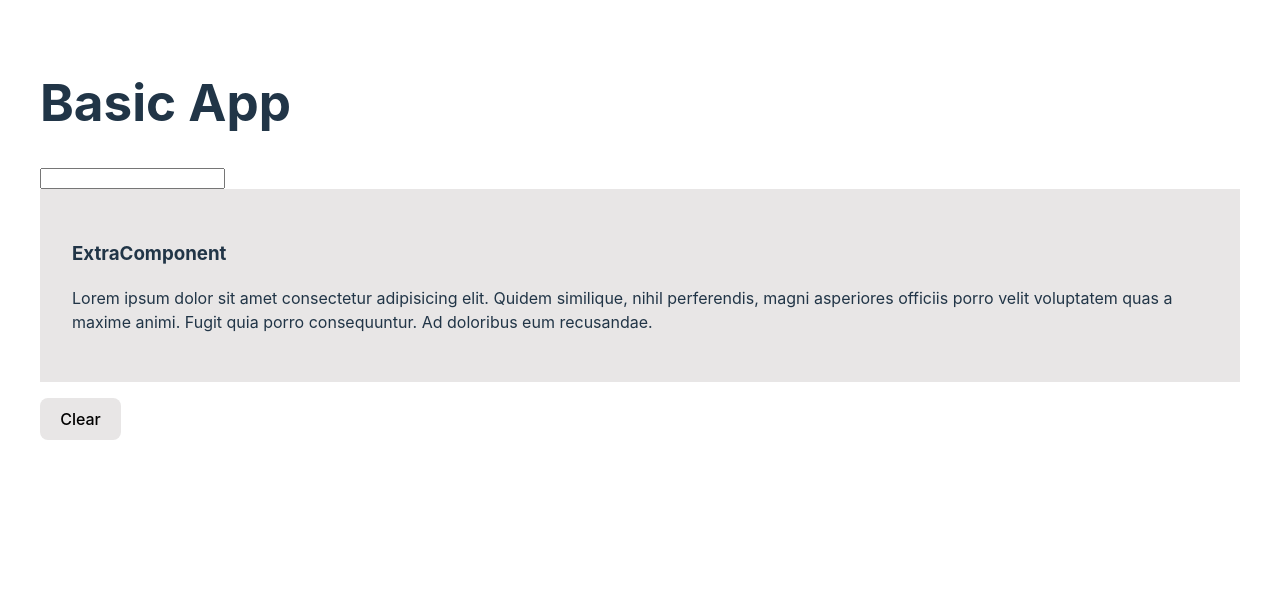
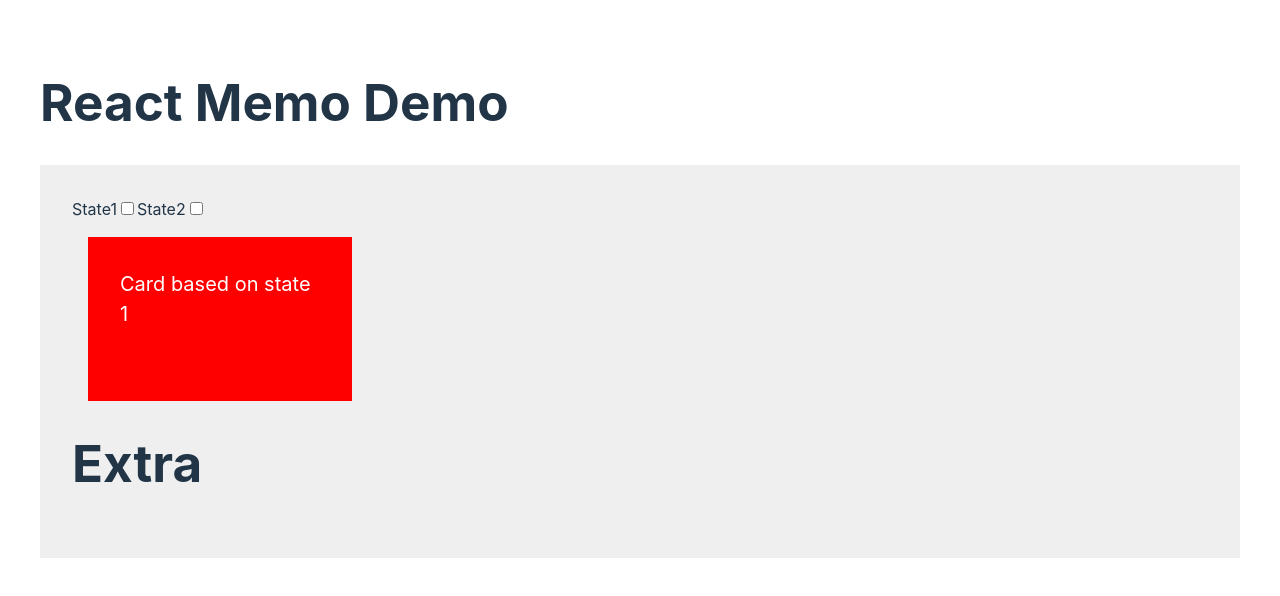
Before and after one commit to dibborah/react-performance-and-advance-hooks, a React (Vite) app: page / in a window 1280 px wide. Shown: the top 596 px of the page. Built offline with nearby package versions, Linux system fonts and the light colour scheme.

Commit message:
Learned React memo () function and memoizing components and checking using profiling

```diff
--- a/src/App.css
+++ b/src/App.css
@@ -5,5 +5,5 @@
 }
 
 .card {
-  padding: 2em;
+  padding: 2rem;
 }
--- a/src/App.jsx
+++ b/src/App.jsx
@@ -1,10 +1,14 @@
-import BasicApp from "./BasicApp";
-import "./App.css"
+import Demo from "./Demo";
+import Extra from "./Extra";
+import "./App.css";
 
 const App = () => {
   return (
     <div>
-      <BasicApp />
+      <h1>React Memo Demo</h1>
+      <Demo>
+        <Extra />
+      </Demo>
     </div>
   );
 };
--- /dev/null
+++ b/src/Card.jsx
@@ -0,0 +1,23 @@
+import { memo } from "react";
+
+const Card = ({ state1 }) => {
+  console.log("Card Rendered");
+  return (
+    <div
+      style={{
+        width: "200px",
+        height: "100px",
+        background: state1 ? "green" : "red",
+        color: "#ffffff",
+        padding: "2rem",
+        margin: "1rem",
+        fontSize: "20px",
+        fontWeight: "20px",
+      }}
+    >
+      <span>Card based on state 1</span>
+    </div>
+  );
+};
+
+export default memo(Card);
--- /dev/null
+++ b/src/Demo.jsx
@@ -0,0 +1,42 @@
+import Card from "./Card";
+import { useState } from "react";
+
+const Demo = ({children}) => {
+  console.log("Demo Rendered");
+  const [state1, setState1] = useState(false);
+  const [state2, setState2] = useState(false);
+  return (
+    <div style={{ backgroundColor: "#efefef", padding:"2rem" }}>
+      <label htmlFor="state1">State1</label>
+      <input
+        type="checkbox"
+        id="state1"
+        name="state1"
+        checked={state1}
+        onChange={() => setState1(!state1)}
+      />
+      <label htmlFor="state2">State2</label>
+      <input
+        type="checkbox"
+        id="state2"
+        name="state2"
+        checked={state2}
+        onChange={() => setState2(!state2)}
+      />
+
+      <Card state1={state1}/>
+      {
+        // Yaha pe card decision le rahi hain ki
+        // isko render karna hain ki nhi karna'
+        // Purane props kiya the
+        // naye props kya hain
+        // kuch change to nhi hain
+        // Ye decisions and computation karne main react time leti hain
+        // Isiliye ye react ka by default behaviour nhi hain (memoization)
+      }
+      {children}
+    </div>
+  );
+};
+
+export default Demo;
--- /dev/null
+++ b/src/Extra.jsx
@@ -0,0 +1,10 @@
+const Extra = () => {
+  console.log("Extra rendered");
+  return (
+    <div>
+      <h1>Extra</h1>
+    </div>
+  );
+};
+
+export default Extra;
```
